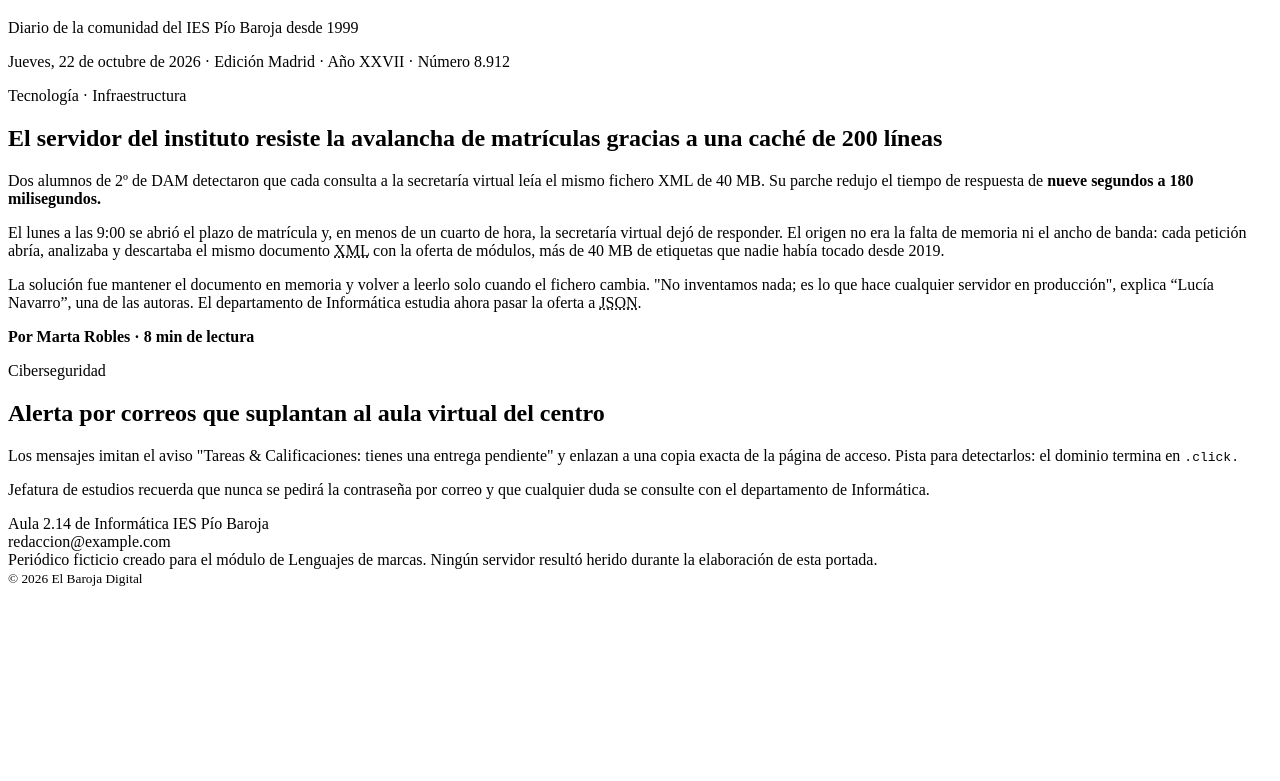
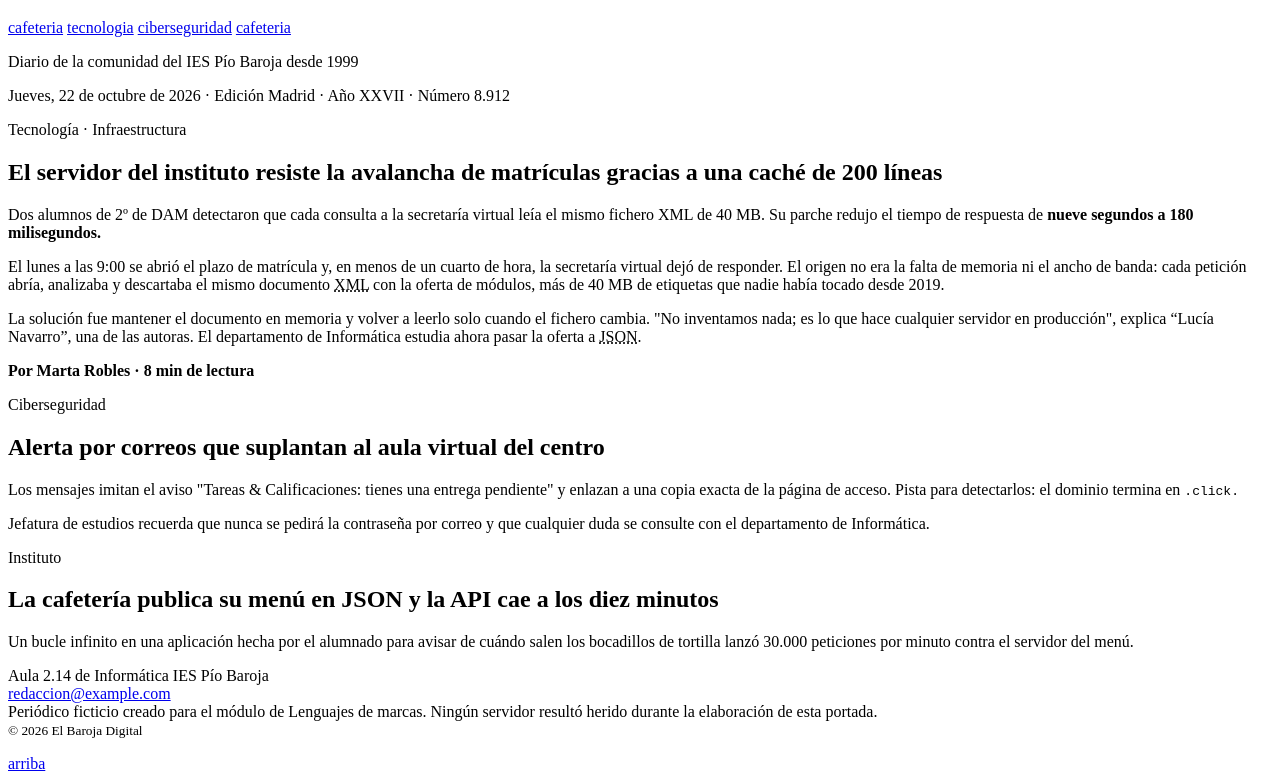
Before and after one commit to umbre4j/baroja-digital, a plain HTML site: page index.html in a window 1280 px wide. Shown: the part 61-842 px from the top of the page. Before the commit the page ends 800 px from the top, so only its background shows below. Drawn offline with Linux system fonts and the light colour scheme.

Commit message:
terminar ej 4

```diff
--- a/index.html
+++ b/index.html
@@ -8,24 +8,30 @@
         <meta name ="descripcion" content="Noticias del IES Pío Baroja: tecnología, ciberseguridad, vida en el centro, deportes y opinión.">
     </head>
     <body>
-        <h1>El Baroja Digital</h1>
+        <h1 id="titulo">El Baroja Digital</h1>
+        <a href="./noticias/cafeteria.html">cafeteria</a>
+        <a href="#tecno">tecnologia</a>
+        <a href="#ciber">ciberseguridad</a>
+        <a href="./noticias/cafeteria.html">cafeteria</a>
             <p>Diario de la comunidad del IES Pío Baroja desde 1999</p>
             <p>Jueves, 22 de octubre de 2026   ·  Edición Madrid   ·  Año XXVII · Número 8.912</p>
             <p>Tecnología · Infraestructura</p>
-            <h2>El servidor del instituto resiste la avalancha de matrículas gracias a una caché de 200 líneas</h2>
+            <h2 id="tecno">El servidor del instituto resiste la avalancha de matrículas gracias a una caché de 200 líneas</h2>
                 <p>Dos alumnos de 2º de DAM detectaron que cada consulta a la secretaría virtual leía el mismo fichero XML de 40 MB. Su parche redujo el tiempo de respuesta de <strong>nueve segundos a 180 milisegundos.</strong></p>
                 <p>El lunes a las 9:00 se abrió el plazo de matrícula y, en menos de un cuarto de hora, la secretaría virtual dejó de responder. El origen no era la falta de memoria ni el ancho de banda: cada petición abría, analizaba y descartaba el mismo documento <abbr title="XML: eXtensible Markup Language">XML</abbr> con la oferta de módulos, más de 40 MB de etiquetas que nadie había tocado desde 2019.</p>
                 <p>La solución fue mantener el documento en memoria y volver a leerlo solo cuando el fichero cambia. "No inventamos nada; es lo que hace cualquier servidor en producción", explica <q>Lucía Navarro</q>, una de las autoras. El departamento de Informática estudia ahora pasar la oferta a <abbr title="JSON: JavaScript ObjectNotation">JSON</abbr>.</p>
                 <p><strong>Por Marta Robles · 8 min de lectura</strong></p>
             <p>Ciberseguridad</p>
-            <h2>Alerta por correos que suplantan al aula virtual del centro</h2>
+            <h2 id="ciber">Alerta por correos que suplantan al aula virtual del centro</h2>
                 <p>Los mensajes imitan el aviso "Tareas &amp; Calificaciones: tienes una entrega pendiente" y enlazan a una copia exacta de la página de acceso. Pista para detectarlos: el dominio termina en <code>.click.</code></p>
                 <p>Jefatura de estudios recuerda que nunca se pedirá la contraseña por correo y que cualquier duda se consulte con el departamento de Informática.</p>
-
-
+            <p>Instituto</p>
+            <h2 id="cafe">La cafetería publica su menú en JSON y la API cae a los diez minutos</h2>
+                <p>Un bucle infinito en una aplicación hecha por el alumnado para avisar de cuándo salen los bocadillos de tortilla lanzó 30.000 peticiones por minuto contra el servidor del menú.</p>
             <p>Aula 2.14 de Informática IES Pío Baroja<br>
-            redaccion@example.com<br>
+            <a href="redaccion@example.com">redaccion@example.com</a><br>
             Periódico ficticio creado para el módulo de Lenguajes de marcas. Ningún servidor resultó herido durante la elaboración de esta portada.<br>
            <small>&copy; 2026 El Baroja Digital</small></p>
+           <a href="#titulo">arriba</a>
     </body>
 </html>
```
Also changed, not shown: noticias/cafeteria.html (added, +23 -0 lines).
